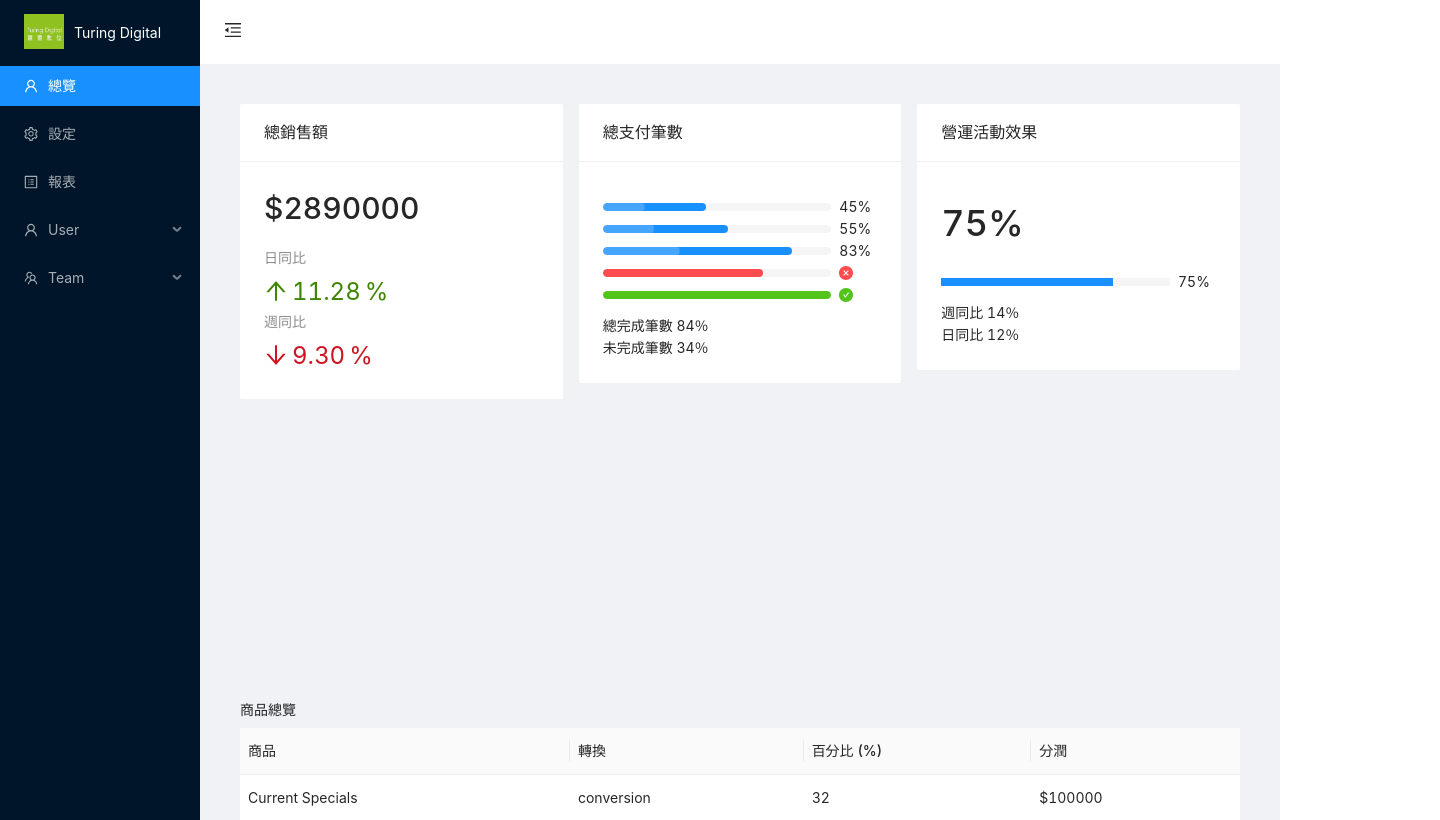
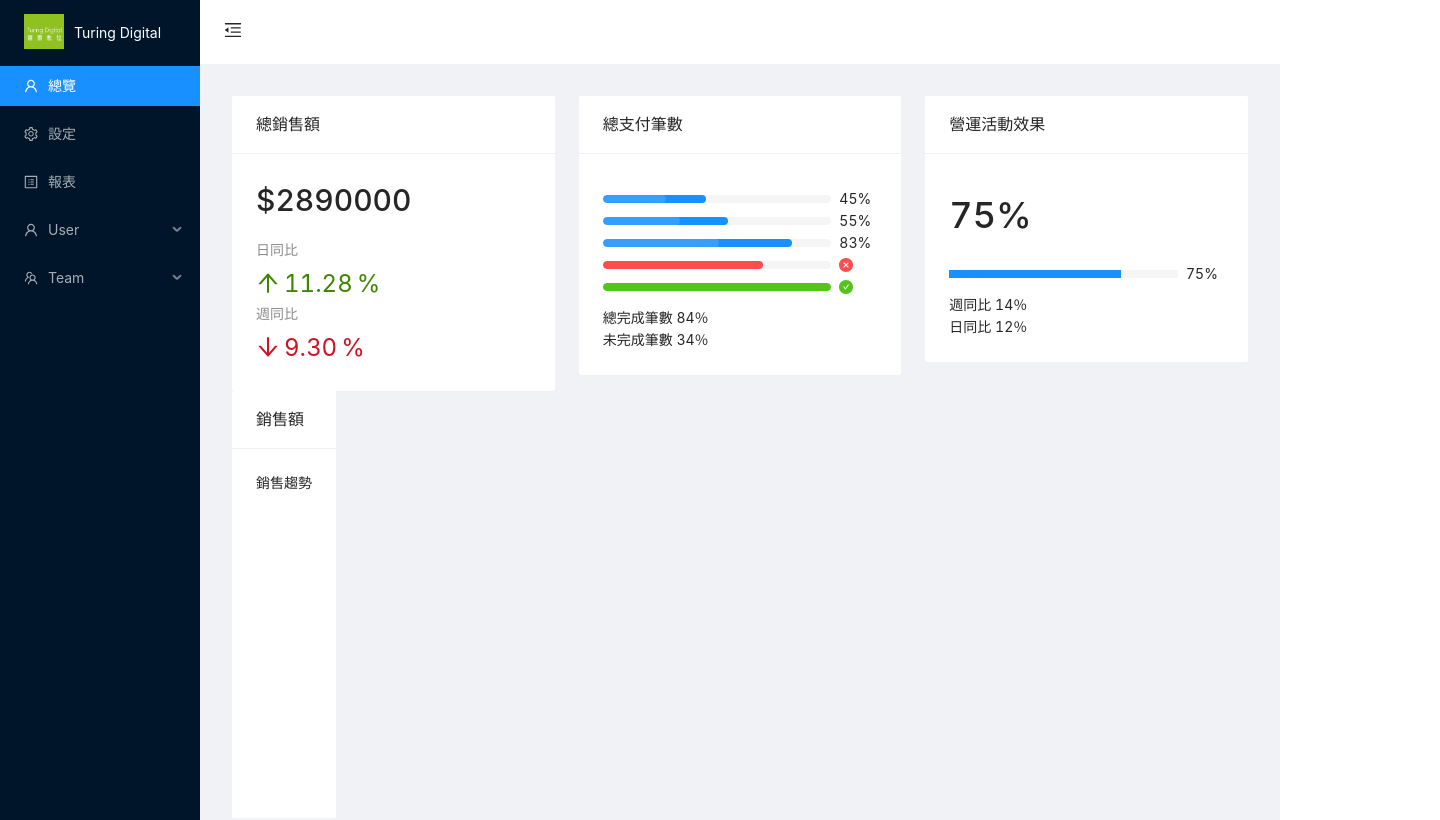
Before and after one commit to fergusKe/td-affiliate, a React app: page /user-admin/overview in a window 1280 px wide. Shown: the top 820 px of the page, 1440 px wide, since content can reach past the window. Built offline with nearby package versions, Linux system fonts and the light colour scheme.

Commit message:
modified the card.js

```diff
--- a/src/components/barchart/barchart.js
+++ b/src/components/barchart/barchart.js
@@ -3,20 +3,46 @@ import ReactEcharts from 'echarts-for-react'
 
 import './barchart.scss'
 
-const Main = () => (
+const MainChart = () => (
   <ReactEcharts
     option={{
-      xAxis: {
-        type: 'category',
-        data: ['Mon', 'Tue', 'Wed', 'Thu', 'Fri', 'Sat', 'Sun'],
+      color: ['#3398DB'],
+      tooltip: {
+        trigger: 'axis',
+        axisPointer: {
+          type: 'shadow',
+        },
       },
-      yAxis: {
-        type: 'value',
+      grid: {
+        left: '3%',
+        right: '4%',
+        bottom: '3%',
+        containLabel: true,
       },
-      series: [{ data: [820, 932, 901, 934, 1290, 1330, 1320], type: 'line' }],
+      xAxis: [
+        {
+          type: 'category',
+          data: ['1月', '2月', '3月', '4月', '5月', '6月', '7月', '8月', '9月', '10月', '11月', '12月'],
+          axisTick: {
+            alignWithLabel: true,
+          },
+        },
+      ],
+      yAxis: [
+        {
+          type: 'value',
+        },
+      ],
+      series: [
+        {
+          name: '月銷售金額',
+          type: 'bar',
+          barWidth: '60%',
+          data: [94, 173, 200, 334, 673, 330, 220, 105, 232, 572, 434, 390],
+        },
+      ],
     }}
   />
 )
-// <ReactEcharts option={option} style={style} className='pie-chart' />
 
-export default Main
+export default MainChart
--- a/src/components/card.js
+++ b/src/components/card.js
@@ -1,12 +1,13 @@
 import React from 'react'
 import { Card, Col, Row, Progress, Statistic } from 'antd'
 import { ArrowUpOutlined, ArrowDownOutlined } from '@ant-design/icons'
+import MainChart from './barchart/barchart'
 
 import './card.scss'
 
 const DashboardCard = () => (
   <div className="site-card-wrapper">
-    <Row gutter={16}>
+    <Row gutter={[24, 24]}>
       <Col span={8}>
         <Card title="總銷售額" bordered={false}>
           <h1 style={{ fontSize: '30px' }}>$2890000</h1>
@@ -64,6 +65,16 @@ const DashboardCard = () => (
         </Card>
       </Col>
     </Row>
+    <Row gutter={[24, 24]}>
+      <Col>
+        <Card title="銷售額" bordered={false}>
+          <div span={16}>
+            <span>銷售趨勢</span>
+          </div>
+          <MainChart />
+        </Card>
+      </Col>
+    </Row>
   </div>
 )
 
--- a/src/components/card.scss
+++ b/src/components/card.scss
@@ -5,3 +5,7 @@
 .progressLine-item {
   margin-right: 10px;
 }
+
+Row {
+  margin: 10px;
+}
--- a/src/components/layoutWrapper.js
+++ b/src/components/layoutWrapper.js
@@ -96,7 +96,7 @@ class LayoutWrapper extends React.Component {
               onClick: this.toggle,
             })}
           </Header>
-          <Content style={{ margin: '16px' }}>
+          <Content style={{ margin: '8px' }}>
             <div style={{ padding: 24, minHeight: 360 }}>{children}</div>
           </Content>
           <Footer style={{ textAlign: 'center' }}>Turing Digital ©2020 Created by Turing-digital Team</Footer>
--- a/src/pages/overview/overview-table.js
+++ b/src/pages/overview/overview-table.js
@@ -9,121 +9,109 @@ const columns = [
   {
     title: '轉換',
     dataIndex: 'conversion',
+    sorter: {
+      compare: (a, b) => a.conversion - b.conversion,
+      multiple: 3,
+    },
   },
   {
     title: '百分比 (%)',
     dataIndex: 'percentage',
+    sorter: {
+      compare: (a, b) => a.percentage - b.percentage,
+      multiple: 2,
+    },
   },
   {
     title: '分潤',
     dataIndex: 'revenue',
+    sorter: {
+      compare: (a, b) => a.revenue - b.revenue,
+      multiple: 1,
+    },
   },
 ]
 const data = [
   {
     key: '1',
     name: 'Current Specials',
-    conversion: 'conversion',
+    conversion: 12,
     percentage: 32,
-    revenue: '$100000',
+    revenue: '100000',
   },
   {
     key: '2',
     name: 'Kitchen Tools',
-    conversion: 'conversion',
+    conversion: 18,
     percentage: 18,
-    revenue: '$53000',
+    revenue: '53000',
   },
   {
     key: '3',
     name: 'Serveware',
-    conversion: 'conversion',
+    conversion: 23,
     percentage: 11,
-    revenue: '$24000',
+    revenue: '24000',
   },
   {
     key: '4',
     name: 'Serveware',
-    conversion: 'conversion',
+    conversion: 18,
     percentage: 10,
-    revenue: '$67000',
+    revenue: '67000',
   },
   {
     key: '5',
     name: 'Serveware',
-    conversion: 'conversion',
+    conversion: 9,
     percentage: 8,
-    revenue: '$42800',
+    revenue: '42800',
   },
   {
     key: '6',
     name: 'Serveware',
-    conversion: 'conversion',
+    conversion: 11,
     percentage: 3,
-    revenue: '$2800',
+    revenue: '2800',
   },
   {
     key: '7',
     name: 'Serveware',
-    conversion: 'conversion',
+    conversion: 23,
     percentage: 3,
-    revenue: '$92800',
+    revenue: '92800',
   },
   {
     key: '8',
     name: 'Current Specials',
-    conversion: 'conversion',
+    conversion: 11,
     percentage: 32,
-    revenue: '$100000',
+    revenue: '100000',
   },
   {
     key: '9',
     name: 'Kitchen Tools',
-    conversion: 'conversion',
+    conversion: '24',
     percentage: 18,
-    revenue: '$53000',
+    revenue: '53000',
   },
   {
     key: '10',
     name: 'Serveware',
-    conversion: 'conversion',
+    conversion: 5,
     percentage: 11,
-    revenue: '$24000',
-  },
-  {
-    key: '11',
-    name: 'Serveware',
-    conversion: 'conversion',
-    percentage: 10,
-    revenue: '$67000',
-  },
-  {
-    key: '12',
-    name: 'Serveware',
-    conversion: 'conversion',
-    percentage: 8,
-    revenue: '$42800',
-  },
-  {
-    key: '13',
-    name: 'Serveware',
-    conversion: 'conversion',
-    percentage: 3,
-    revenue: '$2800',
-  },
-  {
-    key: '14',
-    name: 'Serveware',
-    conversion: 'conversion',
-    percentage: 3,
-    revenue: '$92800',
+    revenue: '24000',
   },
 ]
 
+function onChange(pagination, filters, sorter, extra) {
+  console.log('params', pagination, filters, sorter, extra)
+}
+
 const OverviewTable = () => (
   <div>
-    <h4>商品總覽</h4>
-    <Table columns={columns} dataSource={data} size="middle" />
+    <h4>商品銷售額排名</h4>
+    <Table columns={columns} dataSource={data} size="middle" onChange={onChange} />
     {/* <h4>前 10 項</h4>
     <Table columns={columns} dataSource={data} size="small" /> */}
   </div>
--- a/src/pages/overview/overview.js
+++ b/src/pages/overview/overview.js
@@ -1,14 +1,12 @@
 import React from 'react'
 import LayoutWrapper from '../../components/layoutWrapper'
 import DashboardCard from '../../components/card'
-import Main from '../../components/barchart/barchart'
 import OverviewTable from './overview-table'
 
 const Overview = () => (
   <div>
     <LayoutWrapper>
       <DashboardCard />
-      <Main />
       <OverviewTable />
     </LayoutWrapper>
   </div>
```
